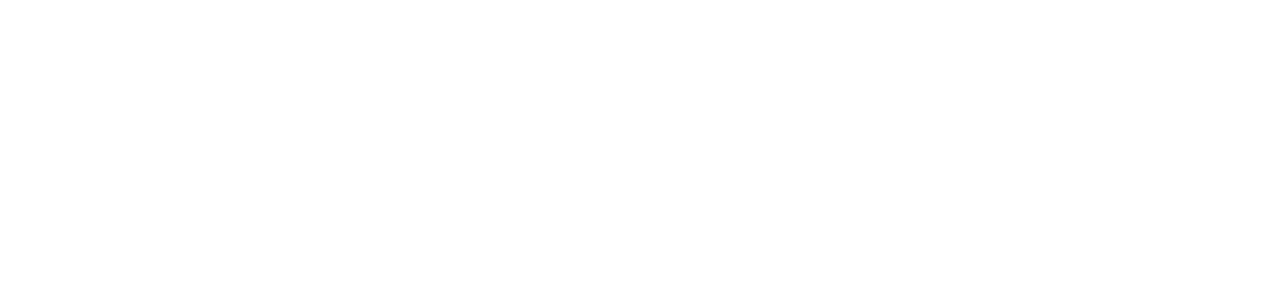
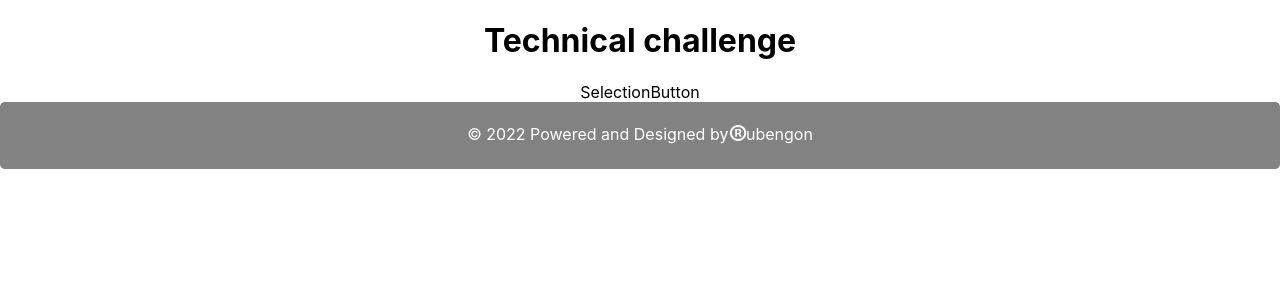
Before and after one commit to Rubengon84/capita-challenge, a React (Create React App) app: page / in a window 1280 px wide. Shown: the top 300 px of the page. Built offline with nearby package versions, Linux system fonts and the light colour scheme.

Commit message:
set header and footer

```diff
--- a/src/Components/App/App.js
+++ b/src/Components/App/App.js
@@ -1,8 +1,14 @@
-import './App.css';
+import css from "./App.module.css";
+import Header from "../Header";
+import Main from "../Main";
+import Footer from "../Footer";
 
 function App() {
   return (
-    <div className="App">
+    <div className={css.App}>
+      <Header />
+      <Main />
+      <Footer />
     </div>
   );
 }
--- a/src/Components/Footer/Footer.module.css
+++ b/src/Components/Footer/Footer.module.css
@@ -0,0 +1,21 @@
+.footer {
+
+  width: auto;
+  background-color: rgba(17, 17, 17, 0.521);
+  display: flex;
+  justify-content: center;
+  align-items: flex-end;
+  padding: 0 0.5rem;
+  border-radius: 0.3rem;
+}
+
+.footer p, span {
+  font-size: 1rem;
+  color: white;
+}
+
+.letterR {
+  font-size: 1.8rem;
+  vertical-align:middle;
+  margin-right: -0.1rem;
+}
--- a/src/Components/Footer/index.js
+++ b/src/Components/Footer/index.js
@@ -1,12 +1,12 @@
-import React from 'react'
+import React from "react";
 import css from "./Footer.module.css";
 
 function Footer() {
   return (
-    <footer>
-
+    <footer className={css.footer}>
+      <p> &copy; 2022 Powered and Designed by<span className={css.letterR}>&#x00AE;</span>ubengon</p>
     </footer>
-  )
+  );
 }
 
 export default Footer;
--- a/src/Components/Header/index.js
+++ b/src/Components/Header/index.js
@@ -1,12 +1,15 @@
-import React from 'react'
+import React from "react";
+import Title from "../Title";
+import SelectionButton from "../SelectionButton";
 import css from "./Header.module.css";
 
 function Header() {
   return (
     <header>
-
+      <Title />
+      <SelectionButton />
     </header>
-  )
+  );
 }
 
 export default Header;
--- a/src/Components/Title/index.js
+++ b/src/Components/Title/index.js
@@ -2,7 +2,12 @@
 import css from "./Title.module.css";
 
 function Title() {
-  return <div>Title</div>;
+  return (
+  <div>
+    <h1>Technical challenge</h1>
+    <div></div>
+  </div>
+  )
 }
 
 export default Title;
```
Also changed, not shown: src/Components/App/App.module.css (renamed from src/Components/App/App.css).
